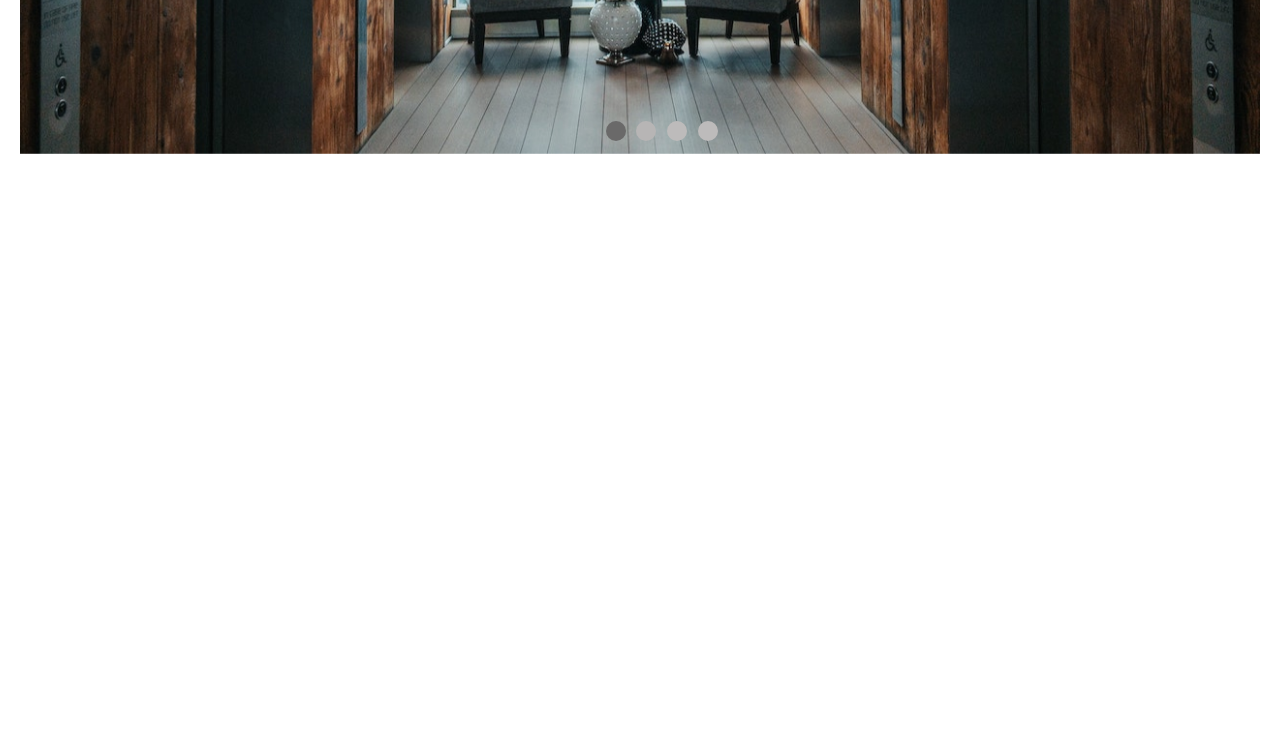
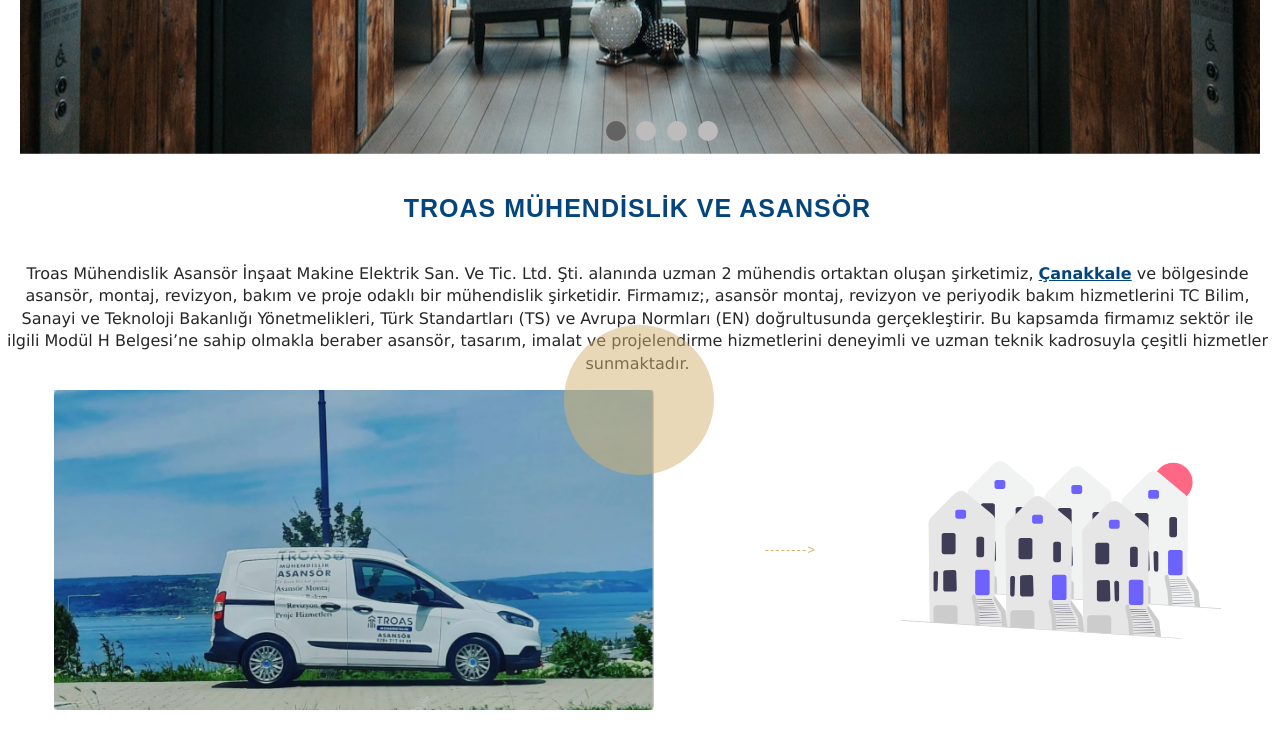
Before and after one commit to ydenizk/troas-website, a plain HTML site: page index.html in a window 1280 px wide. Shown: the part 666-1414 px from the top of the page. Before the commit the page ends 823 px from the top, so only its background shows below. Drawn offline with Linux system fonts and the light colour scheme.

Commit message:
arabalı kısım tamamlandı

```diff
--- a/index.html
+++ b/index.html
@@ -46,9 +46,8 @@
 
             <ul class="drop-menu">
               <li><a href="">Hakkımızda</a></li>
-              <li><a href="">Vizyon</a></li>
-              <li><a href="">Misyon</a></li>
-              <li><a href="">Sosyal Sorumluluk</a></li>
+              <li><a href="">Ekibimiz</a></li>
+              <li><a href="">Yönetmelikler</a></li>
             </ul>
           </li>
 
@@ -70,24 +69,23 @@
     <!-- section--slider -->
     <section class="slider">
       <div class="slider-container">
+        <a href="https://www.garaventalift.com" class="tek-link"
+          >Teknik Servis Talep Formu</a
+        >
 
-
-<a href="https://www.garaventalift.com" class="tek-link">Teknik Servis Talep Formu</a>
-
-
-         <article class="active">
+        <article class="active">
           <img src="./imgs/lift-4.jpg" alt="" />
           <div class="img-desc">
             <p>Asansör Revizyon ve</p>
             <p>Modernizasyonu</p>
           </div>
         </article>
-        <article><img src="./imgs/lift-7.jpg" alt="" />
-         <div class="img-desc">
+        <article>
+          <img src="./imgs/lift-7.jpg" alt="" />
+          <div class="img-desc">
             <p>Montaj ve</p>
             <p>Uygulama Hizmetleri</p>
           </div>
-
         </article>
         <article>
           <img src="./imgs/lift-5.jpg" alt="" />
@@ -97,11 +95,11 @@
           </div>
         </article>
 
-         <article>
+        <article>
           <img src="./imgs/lift-6.jpg" alt="" />
           <div class="img-desc">
-            <p>Asansör Bakım </p>
-              <p>Hizmetleri</p>
+            <p>Asansör Bakım</p>
+            <p>Hizmetleri</p>
           </div>
         </article>
 
@@ -114,6 +112,32 @@
       </div>
     </section>
 
+    <!-- section-bilgi -->
+    <section class="bilgi">
+      <div class="bilgi-container">
+        <h1 class="bilgi-title">TROAS MÜHENDİSLİK VE ASANSÖR</h1>
+        <p>
+          Troas Mühendislik Asansör İnşaat Makine Elektrik San. Ve Tic. Ltd.
+          Şti. alanında uzman 2 mühendis ortaktan oluşan şirketimiz,
+          <span>Çanakkale</span> ve bölgesinde asansör, montaj, revizyon, bakım
+          ve proje odaklı bir mühendislik şirketidir. Firmamız;, asansör montaj,
+          revizyon ve periyodik bakım hizmetlerini TC Bilim, Sanayi ve Teknoloji
+          Bakanlığı Yönetmelikleri, Türk Standartları (TS) ve Avrupa Normları
+          (EN) doğrultusunda gerçekleştirir. Bu kapsamda firmamız sektör ile
+          ilgili Modül H Belgesi’ne sahip olmakla beraber asansör, tasarım,
+          imalat ve projelendirme hizmetlerini deneyimli ve uzman teknik
+          kadrosuyla çeşitli hizmetler sunmaktadır.
+        </p>
+        <div class="bilgi-pics">
+          <div class="bilgi-foto">
+            <img src="./imgs/troask-car.jpg" alt="araba-resim" />
+          </div>
+        <div class="car-line">--------></div>
+          <div class="bilgi-svg"></div>
+        </div>
+      </div>
+    </section>
+
     <script src="./script.js"></script>
   </body>
 </html>
--- a/script.js
+++ b/script.js
@@ -13,7 +13,7 @@ let currentSlide = 0;
     : ppAnima.classList.remove("anima");
 } */
 
-setInterval(nextImage, 5000);
+/* setInterval(nextImage, 5000);
 
 function nextImage() {
    article[currentSlide].classList.remove("active");
@@ -25,13 +25,13 @@ function nextImage() {
   button[currentSlide].classList.add("active");
 
 
-}
+} */
 
 
 
 
 
-
+/*
 const newNav = function (n) {
   article.forEach((sect) => {
     sect.classList.remove("active");
@@ -50,3 +50,4 @@ button.forEach((btn, i) => {
     currentSlide = i;
   });
 });
+ */
--- a/style.css
+++ b/style.css
@@ -140,7 +140,7 @@ main {
   justify-content: space-evenly;
   align-items: flex-end;
   padding-bottom: 6px;
-     z-index: 100;
+  z-index: 100;
 }
 .navbar .menu > li > a {
   font-size: 22px;
@@ -148,15 +148,13 @@ main {
   color: hsl(205, 39%, 36%);
   border-radius: 5px;
   transition: var(--primary-transition-2);
-    z-index: 100;
-
-
+  z-index: 100;
 }
 
 .navbar .menu li > a > i {
   font-size: 15px;
   padding-left: 2px;
-    z-index: 100;
+  z-index: 100;
 }
 
 .navbar .menu > li {
@@ -170,28 +168,6 @@ main {
   color: #fff;
 }
 
-/* nav elemanları alt çizgi */
-/* .navbar .menu li::after{
-    content: "";
-position: absolute;
-width: 0%;
-height: 2px;
-background-color: rgb(164, 149, 11);
-bottom: -10px;
-left: 10px;
-transition: width .3s ease-in-out;
-
-}
-.navbar .menu > li:hover:after{
-    content: "";
-position: absolute;
-width: 82%;
-height: 2px;
-background-color: rgb(146, 132, 4);
-bottom: -10px;
-left: 10px;
-}
- */
 .drop-menu {
   position: absolute;
   top: 35px;
@@ -375,3 +351,120 @@ section.slider {
 .slider-container .btns-hover button.active {
   background-color: rgb(100, 99, 99);
 }
+
+/* section bilgi */
+
+section.bilgi {
+  width: 100vw;
+  display: flex;
+  justify-content: center;
+  align-items: center;
+  margin-top: 20px;
+}
+.bilgi-container {
+  width: 1280px;
+  max-width: 1280px;
+  height: 620px;
+
+  text-align: center;
+  padding: 10px 10px;
+
+  padding-left: 5px;
+}
+.bilgi-container > .bilgi-title {
+  margin-top: 10px;
+  margin-bottom: 40px;
+  color: rgb(5, 69, 126);
+  font-size: 25px;
+  animation: title 1.5s ease-in-out forwards;
+
+}
+@keyframes title {
+0% {
+		transform: scale(0, .025);
+	}
+	50% {
+		transform: scale(1, .025);
+	}
+
+}
+
+.bilgi-container > p {
+  color: rgb(39, 39, 39);
+  font-size: 16px;
+
+  font-family: Verdana, Geneva, Tahoma, sans-serif;
+  letter-spacing: 0;
+  font-weight: lighter;
+  line-height: 1.4;
+}
+.bilgi-container > p > span {
+  color: rgb(39, 39, 39);
+  font-size: 16px;
+  font-weight: bold;
+  font-family: Verdana, Geneva, Tahoma, sans-serif;
+  letter-spacing: 0;
+  font-weight: bold;
+  text-decoration: underline;
+  color: rgb(5, 69, 126);
+}
+
+.bilgi-container .bilgi-pics {
+  display: flex;
+  justify-content: space-around;
+  align-items: center;
+  margin-top: 15px;
+}
+.bilgi-container > .bilgi-pics > .bilgi-foto {
+  width: 600px;
+  height: 320px;
+  background-color: #222;
+  border-radius: 5px;
+  position: relative;
+}
+.bilgi-container > .bilgi-pics > .bilgi-foto::before {
+  content: "";
+  position: absolute;
+  width: 150px;
+  height: 150px;
+  border-radius: 100%;
+  background-color: rgb(211, 178, 112);
+  z-index: 10;
+  top: -65px;
+  right: -60px;
+  opacity: 0.5;
+}
+.bilgi-container > .bilgi-pics > .bilgi-foto > img {
+  width: 600px;
+  height: 320px;
+  object-fit: cover;
+  opacity: 0.8;
+}
+.car-line {
+  color: rgb(211, 178, 112);
+  animation: arrow 2s ease-in-out infinite alternate;
+  white-space: nowrap;
+}
+
+@keyframes arrow {
+  0% {
+    transform: translateX(-50%);
+  }
+  50% {
+    transform: translateX(25%);
+  }
+  100% {
+    transform: translateX(0%);
+  }
+  0% {
+    transform: translateX(-25%);
+  }
+}
+
+.bilgi-svg {
+  width: 320px;
+  height: 320px;
+  background-image: url(./imgs/buildings.svg);
+  background-repeat: no-repeat;
+  background-size: 320px 320px;
+}
```
Also changed, not shown: imgs/buildings.svg (added), imgs/troask-car.jpg (added).
